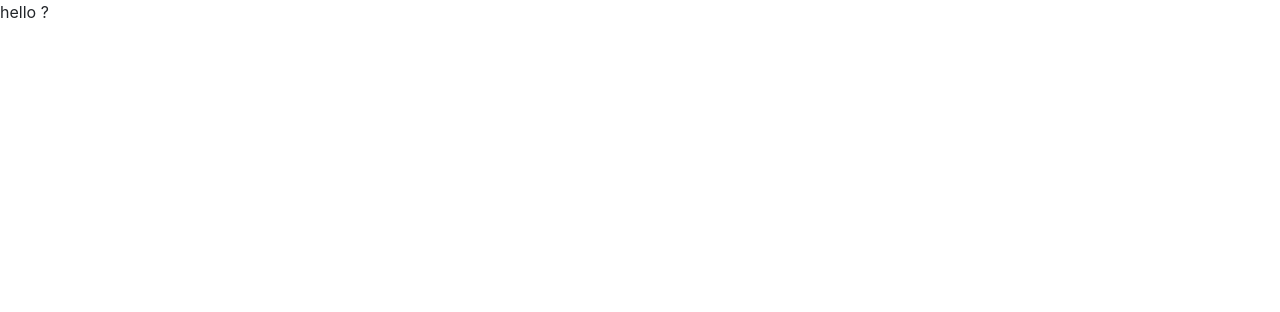
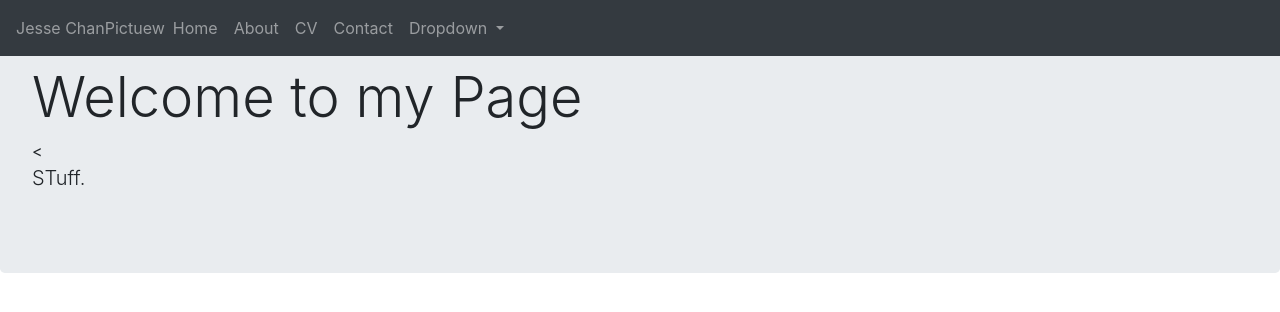
Before and after one commit to JesseChan23/JesseChanCV, a plain HTML site: page index.html in a window 1280 px wide. Drawn offline with nearby package versions, Linux system fonts and the light colour scheme.

Commit message:
Added Nav bar but still has some issues dropdown and picture

```diff
--- a/index.html
+++ b/index.html
@@ -9,6 +9,72 @@
   <script src="https://stackpath.bootstrapcdn.com/bootstrap/4.1.3/js/bootstrap.min.js"></script>
     <link rel='stylesheet' href='Coursework.css '>
   <body>
-<p>hello ?</p>
+    <div class="jumbotron">
+      <h1 class="display-4">Welcome to my Page</h1>
+<
+      <p class="lead">STuff.</p>
+
+
+
+
+
+
+    </div>
+
+
+     <nav class="navbar navbar-expand-md navbar-dark bg-dark fixed-top">
+
+ <button class ="navbar-toggler" data-toggle="collapse" data-target="#menu">
+   <span class ="navbar-toggler-icon"></span>
+
+ </button>
+
+        <!-- <a class="navbar-brand"><img src="https://picsum.photos/200/300/?random"</a> -->
+
+ <span class="navbar-text">Jesse Chan</span>
+
+ <span class="navbar-text">Pictuew</span>
+
+
+ <div class="collapse navbar-collapse" id="menu">
+
+
+         <ul class ="navbar-nav">
+
+         <li class ="nav-item">
+             <a class="nav-link" href="#">Home</a>
+        </li>
+
+        <li class ="nav-item">
+             <a class="nav-link" href="#">About</a>
+        </li>
+
+        <li class ="nav-item">
+             <a class="nav-link" href="#">CV</a>
+        </li>
+
+        <li class ="nav-item">
+             <a class="nav-link" href="#">Contact</a>
+        </li>
+
+        <li class="nav-item dropdown">
+        <a class="nav-link dropdown-toggle" href="#" id="Project" role="button" data-toggle="dropdown" aria-haspopup="true" aria-expanded="false">
+          Dropdown
+        </a>
+        <div class="dropdown-menu" aria-labelledby="Project">
+          <a class="dropdown-item" href="#">Reversi</a>
+          <a class="dropdown-item" href="#">Website</a>
+          <a class="dropdown-item" href="#">Dunno</a>
+
+
+                </div>
+        </ul>
+
+ </div>
+
+
+ </section>
+
+   </body>
   </body>
 </html>
```
